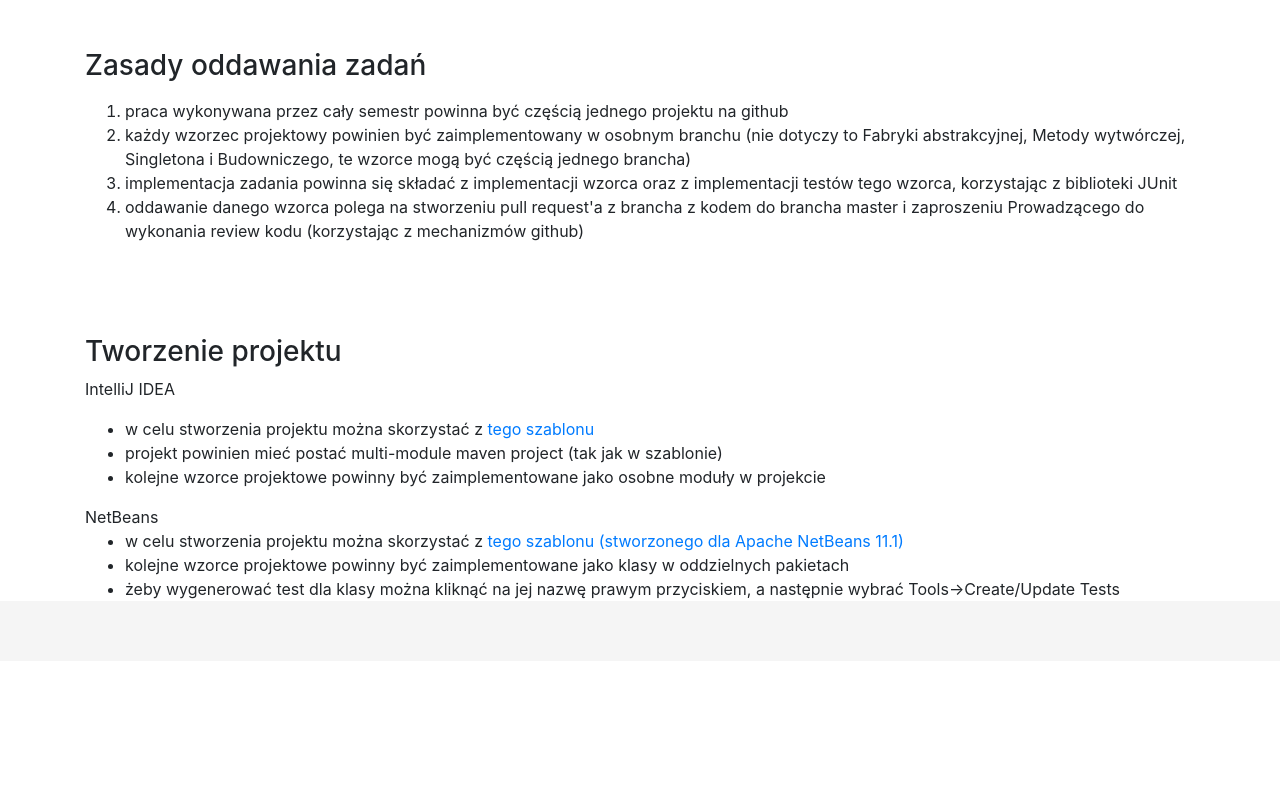
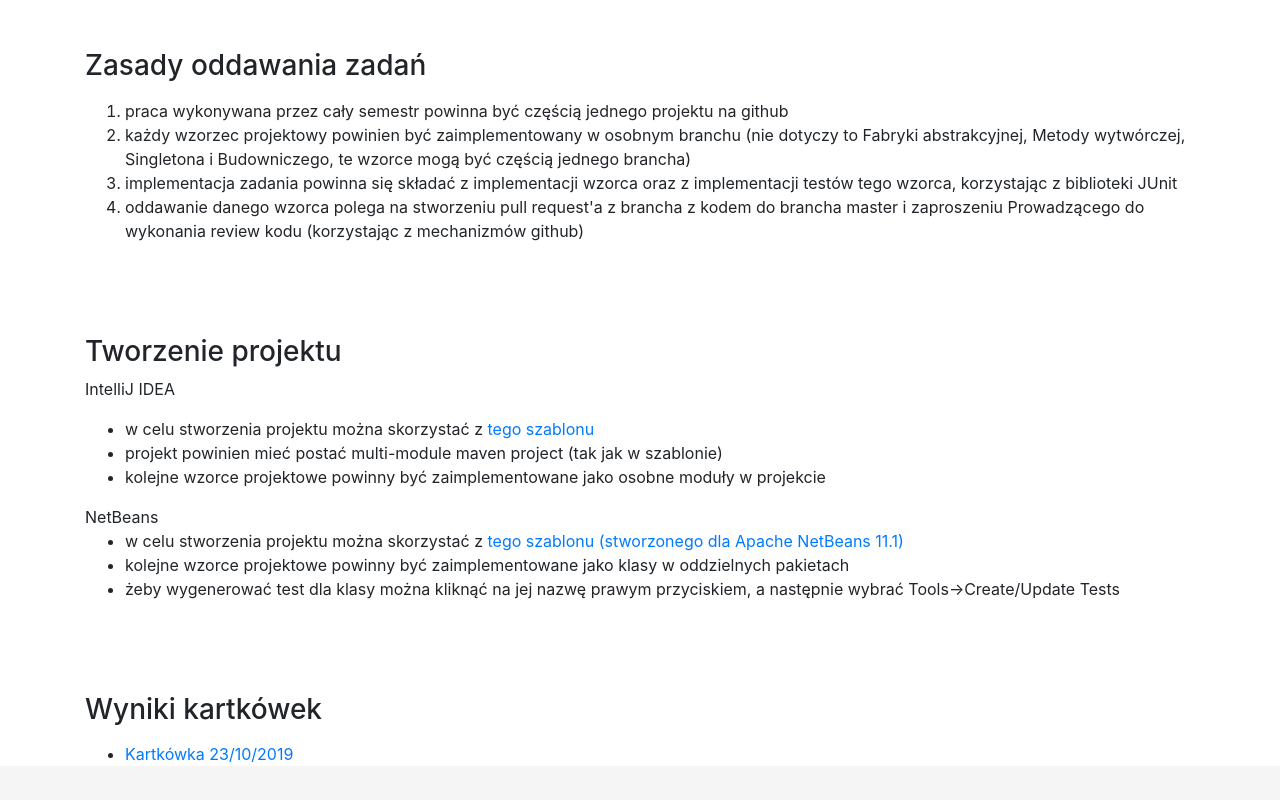
Before and after one commit to lukaszgaza/lukaszgaza-www, a plain HTML site: page object-oriented-programming.html in a window 1280 px wide. Shown: the part 1329-2129 px from the top of the page. Before the commit the page ends 1990 px from the top, so only its background shows below. Drawn offline with Linux system fonts and the light colour scheme.

Commit message:
Added results of OOP quiz

```diff
--- a/object-oriented-programming.html
+++ b/object-oriented-programming.html
@@ -130,6 +130,17 @@
 			</p>
 		</div>
 
+		<div class="container">
+			<div class="mt-3">
+				<h3>Wyniki kartkówek</h3>
+			</div>
+			<p>
+				<ul>
+					<li><a href="oop-tests/quiz_23_10.pdf">Kartkówka 23/10/2019</a></li>
+				</ul>
+			</p>
+		</div>
+
 		<footer class="footer">
 			<div class="container">
 				<span class="text-muted"></span>
```
Also changed, not shown: 1 other file.
